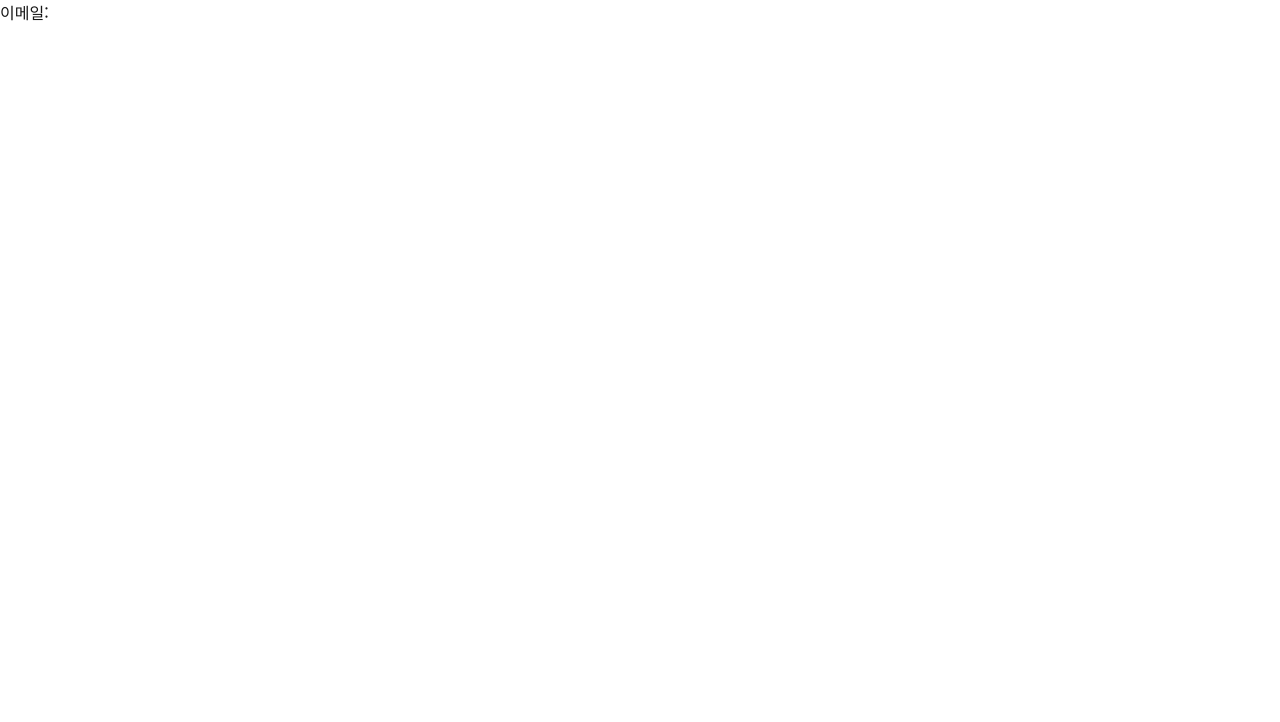
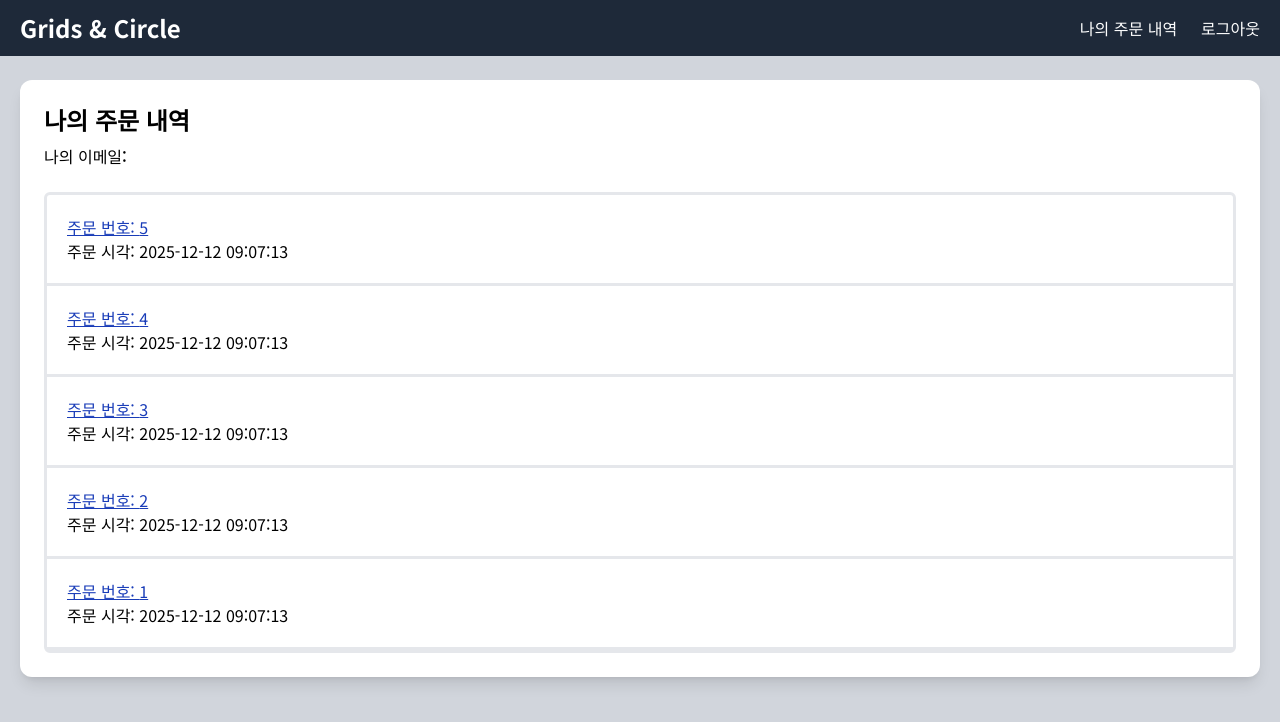
Before and after one commit to prgrms-be-devcourse/NBE8-10-1-Team05, a Next.js app in the folder frontend/: page /order/listByEmail in a window 1280 px wide. Shown: the top 722 px of the page. Built offline with nearby package versions, Linux system fonts and the light colour scheme.

Commit message:
feat(front): 주문 다건 조회 페이지 UI 구현

```diff
--- a/frontend/src/app/layout.tsx
+++ b/frontend/src/app/layout.tsx
@@ -30,7 +30,7 @@ export default function RootLayout({
   return (
     <html lang="ko">
       <body
-        className={`${notoSansKr.variable} antialiased`}
+        className={`${notoSansKr.variable} antialiased min-h-screen flex flex-col`}
       >
         {children}
       </body>
--- /dev/null
+++ b/frontend/src/app/order/detail/[id]/page.tsx
@@ -0,0 +1,7 @@
+'use client';
+
+export default function Page() {
+  return (
+    <>상세 페이지</>
+  );
+}
--- a/frontend/src/app/order/listByEmail/page.tsx
+++ b/frontend/src/app/order/listByEmail/page.tsx
@@ -1,7 +1,83 @@
+'use client';
+
+import Button from "@/global/component/Button";
+import Header from "@/global/component/Header";
+import Link from "next/link";
+import { useSearchParams } from "next/navigation";
+
+interface Order {
+  id: number;
+  createDate: string;
+}
+
+const orders: Order[] = [
+  {
+    id: 5,
+    createDate: "2025-12-12T09:07:13.632499"
+  },
+  {
+    id: 4,
+    createDate: "2025-12-12T09:07:13.632499"
+  },
+  {
+    id: 3,
+    createDate: "2025-12-12T09:07:13.632499"
+  },
+  {
+    id: 2,
+    createDate: "2025-12-12T09:07:13.632499"
+  },
+  {
+    id: 1,
+    createDate: "2025-12-12T09:07:13.632499"
+  },
+];
+
+
 export default function Page() {
+  // listByEmail?email=ex@example.com 형식을 받아오기
+  const searchParams = useSearchParams();
+  const email = searchParams.get('email');
+
+  const handleCancelOrder = (orderId: number): void => {
+    if (!confirm(`${orderId}번 주문을 정말로 취소하시겠습니까?`)) return;
+    // TODO: 주문 취소 api 연동
+  }
+
   return (
-    <div>
-        이메일:
-    </div>
+    <>
+      {/* 헤더 */}
+      <Header />
+
+      {/* 본문 */}
+      <div className="bg-gray-300 px-5 pt-20 pb-5 flex-1">
+        <div className="bg-white rounded-xl shadow-lg p-6">
+          <h2 className="text-black text-2xl font-bold mb-2">나의 주문 내역</h2>
+          <div className="text-black font-medium mb-6">나의 이메일: {email}</div>
+          {/* Order List */}
+          <div className="flex flex-col border-3 border-gray-200 rounded-md">
+            {orders.length == 0
+              ? <div className="text-black">주문 내역이 없습니다.</div>
+              : orders.map((order) => (
+                <div key={order.id} className="p-5 border-b-3 border-gray-200 flex items-center justify-between">
+                  <div>
+                    <Link href={`/order/detail/${order.id}`} className="text-blue-800 underline">
+                      주문 번호: {order.id}
+                    </Link>
+                    <div className="text-black">주문 시각: {order.createDate.replace("T", " ").substring(0, 19)}</div>
+                  </div>
+                  {/* Buttons */}
+                  <div className="flex gap-2">
+                    <Link href={`/order/modify/${order.id}`}>
+                      <Button color="blue" content="주문서 수정" />
+                    </Link>
+                    <Button color="red" content="주문 취소" handler={() => handleCancelOrder(order.id)} />
+                  </div>
+                </div>
+              ))}
+          </div>
+        </div>
+      </div>
+    </>
   );
 }
--- /dev/null
+++ b/frontend/src/app/order/modify/[id]/page.tsx
@@ -0,0 +1,7 @@
+'use client';
+
+export default function Page() {
+  return (
+    <>수정 페이지</>
+  );
+}
--- /dev/null
+++ b/frontend/src/global/component/Button.tsx
@@ -0,0 +1,14 @@
+export default function Button({ color, content, handler }: {
+  color: string;
+  content: string;
+  handler?: () => void;
+}) {
+  return (
+    <button
+      onClick={handler}
+      className={`bg-${color}-500 hover:bg-${color}-400 cursor-pointer text-white font-medium w-[120px] px-4 py-1 rounded-md`}
+    >
+      {content}
+    </button>
+  );
+}
```
